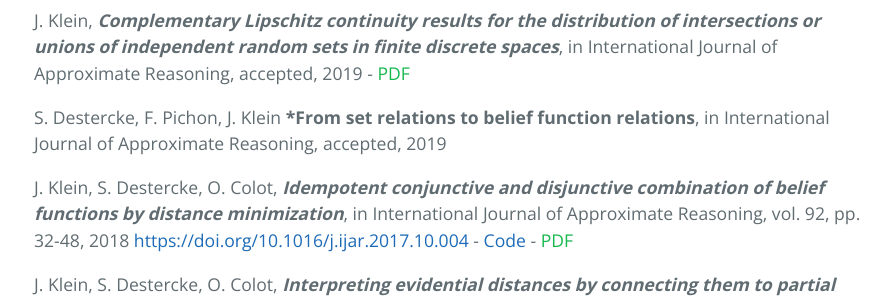
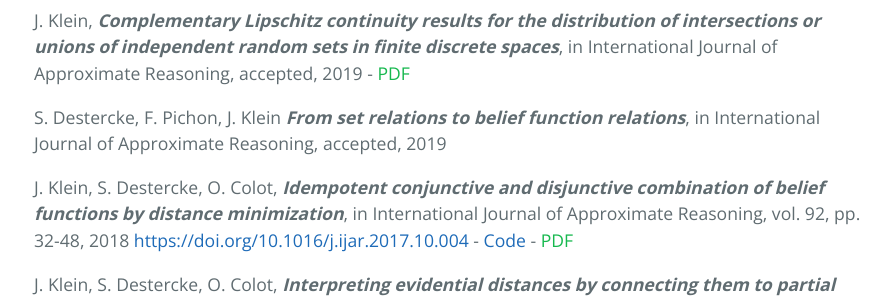
Before and after one commit to john-klein/john-klein.github.io, a Jekyll site: the page built from index.md, in a window 1280 px wide and 900 px high, scrolled down 2059 px. Shown: the part 155-455 px from the top of the window, without its empty margins (190-1081 px from the left). Built offline with Jekyll 4.4.1, drawn with Linux system fonts in a browser that asks for light colours; our own code applies the rules of GitHub Pages for plain Markdown files.

Commit message:
correction

```diff
--- a/index.md
+++ b/index.md
@@ -114,7 +114,7 @@ I also work on image processing, information fusion and machine learning.
 J. Klein, ***Complementary Lipschitz continuity results for the distribution of intersections or unions of independent random sets in finite discrete spaces***, in International Journal of Approximate Reasoning, accepted, 2019 -
 <a href="https://arxiv.org/pdf/1804.10028.pdf" style="color: rgb(22,184,78)">PDF</a>
 
- S. Destercke, F. Pichon, J. Klein ***From set relations to belief function relations**, in International Journal of Approximate Reasoning, accepted, 2019
+ S. Destercke, F. Pichon, J. Klein ***From set relations to belief function relations***, in International Journal of Approximate Reasoning, accepted, 2019
 
  J. Klein, S. Destercke, O. Colot, ***Idempotent conjunctive and disjunctive combination of belief functions by distance minimization***, in International Journal of Approximate Reasoning, vol. 92, pp. 32-48, 2018 [https://doi.org/10.1016/j.ijar.2017.10.004](https://doi.org/10.1016/j.ijar.2017.10.004) - [Code](https://github.com/john-klein/Conjunctive-and-Disjunctive-combination-by-distance-minimization) -
 <a href="https://john-klein.github.io/assets/files/journal_papers/journal8.pdf" style="color: rgb(22,184,78)">PDF</a>
```
